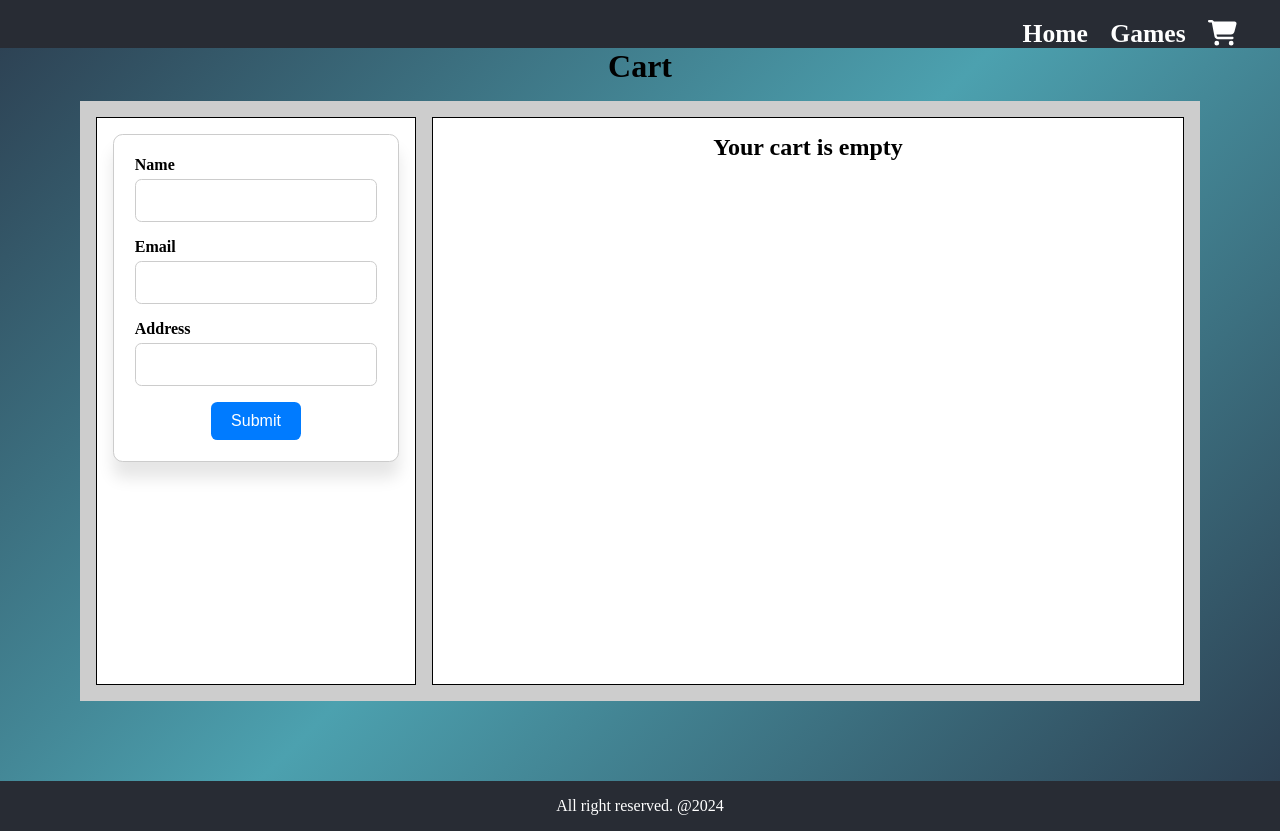
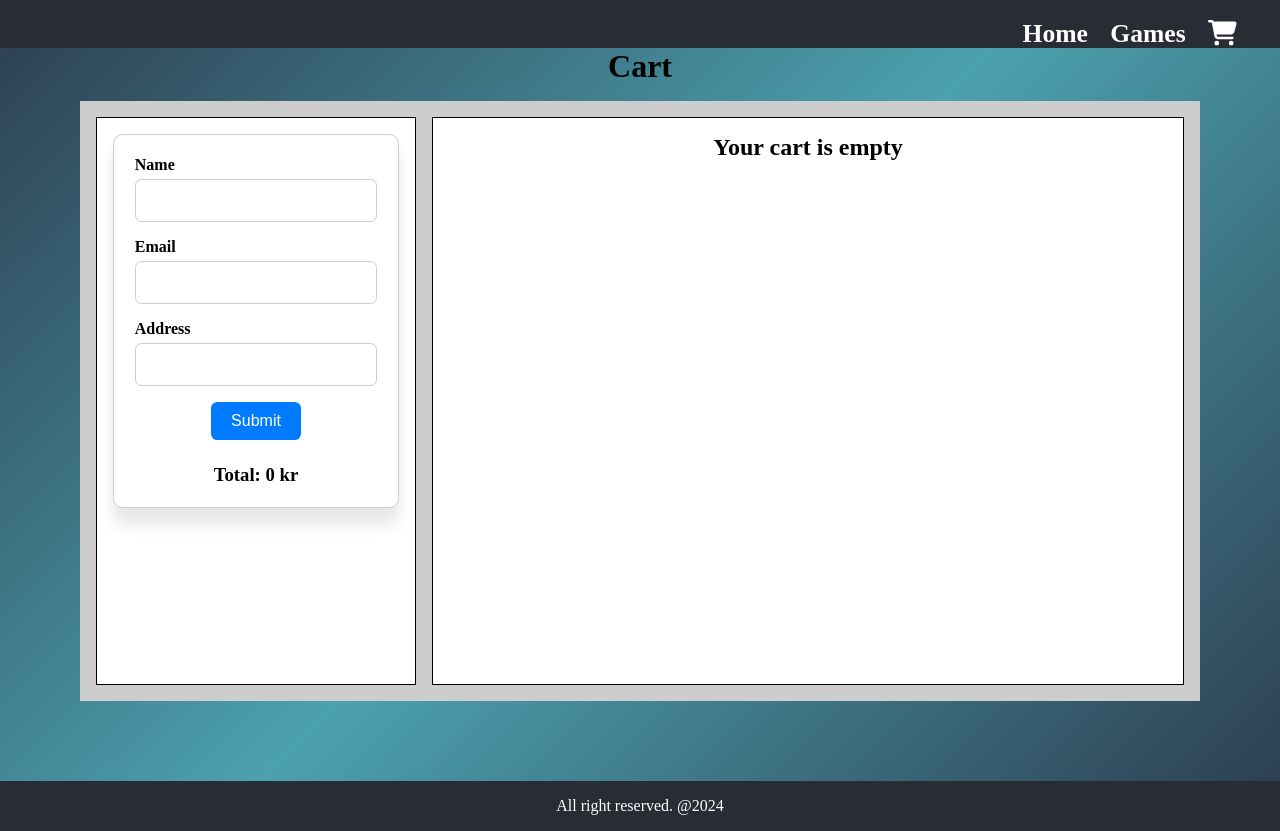
Before and after one commit to Owale128/Webshop-React, a React app: page /cart in a window 1280 px wide. Built offline with nearby package versions, Linux system fonts and the light colour scheme; the HTML template or start-up script is replaced by a standard one.

Commit message:
Added quantity for the price in cart

```diff
--- a/src/components/CartForm.tsx
+++ b/src/components/CartForm.tsx
@@ -7,9 +7,10 @@ import '../sass/cart.scss'
 interface ICartForm {
     cart: Game[];
     clearCart: () => void;
+    totalPrice: number;
 }
 
-export const CartForm = ({cart, clearCart}: ICartForm) => {
+export const CartForm = ({cart, clearCart, totalPrice}: ICartForm) => {
     const[inputValue, setInputValue] = useState<Form>({
         name: '',
         email: '',
@@ -30,7 +31,7 @@ export const CartForm = ({cart, clearCart}: ICartForm) => {
     }
 
     const handleSubmit = (e: FormEvent) =>{
-        e.preventDefault
+        e.preventDefault()
 
         if(cart.length === 0){
             alert('There must be at least one product in the cart to complete the purchase!')
@@ -75,6 +76,9 @@ export const CartForm = ({cart, clearCart}: ICartForm) => {
             <div className="buttonContainer">
             <button>Submit</button>
             </div>
+            <div className="total">
+                <h3>Total: {totalPrice} kr</h3>
+            </div>
         </form>
         </>
     )
--- a/src/components/CartList.tsx
+++ b/src/components/CartList.tsx
@@ -4,17 +4,22 @@ import '../sass/cart.scss';
 interface ICartList {
     cart: Game
     removeFromCart: (id: number) => void;
+    addToCart: (game: Game) => void;
 }
 
-export const CartList = ({cart, removeFromCart}: ICartList) => {
+export const CartList = ({cart, removeFromCart, addToCart}: ICartList) => {
 
     return(
 
             <div className="gameContainer">
                 <h4>{cart.name}</h4>
                 <img src={cart.imageUrl} alt={cart.name} />
-                <p>{cart.price}Kr</p>
-                <button onClick={() => removeFromCart(cart.id)}>Remove</button>
+                <p>{cart.price} Kr</p>
+                <div className="quantityContainer">
+                <button onClick={() => removeFromCart(cart.id)}>-</button>
+                <span>{cart.quantity}</span>
+                <button onClick={() => addToCart(cart)}>+</button>
+                </div>
             </div>
 
     )
--- a/src/components/Carts.tsx
+++ b/src/components/Carts.tsx
@@ -6,15 +6,17 @@ interface ICart {
     cart: Game[];
     removeFromCart: (id: number) => void;
     clearCart: () => void;
+    addToCart: (game: Game) => void;
+    totalPrice: number;
 }
 
-export const Carts = ({cart, removeFromCart, clearCart}: ICart) => {
+export const Carts = ({cart, removeFromCart, clearCart, addToCart, totalPrice}: ICart) => {
 
 
     return(
         <div className="cartsContainer">
         <div className="cartFormContainer">
-        <CartForm cart={cart} clearCart={clearCart} />
+        <CartForm cart={cart} clearCart={clearCart} totalPrice={totalPrice} />
         </div>
         <div className="gamesContainer">
         {cart.length === 0 ?  (
@@ -25,6 +27,7 @@ export const Carts = ({cart, removeFromCart, clearCart}: ICart) => {
                 key={c.id}
                 cart={c}
                 removeFromCart={removeFromCart}
+                addToCart={addToCart}
                 />
             ))
         )}
--- a/src/models/Game.ts
+++ b/src/models/Game.ts
@@ -4,7 +4,9 @@ export class Game {
         public name: string,
         public price: number,
         public imageUrl: string,
-        public description: string){
+        public description: string,
+        public quantity: number
+    ){
         this.id = Date.now()
     }
 }
--- a/src/pages/CartPage.tsx
+++ b/src/pages/CartPage.tsx
@@ -6,16 +6,24 @@ interface ICart {
     cart: Game[]
     removeFromCart: (id:number) => void;
     clearCart: () => void;
+    addToCart: (game: Game) => void;
+    totalPrice: number;
 }
 
 export const Cart = () => {
-    const { cart, removeFromCart, clearCart} = useOutletContext<ICart>()
+    const { cart, removeFromCart, clearCart, addToCart, totalPrice} = useOutletContext<ICart>()
 
     return(
         <>
         <h1>Cart</h1>
+        <Carts cart={cart}
+         removeFromCart={removeFromCart}
+          clearCart={clearCart}
+          addToCart={addToCart}
+          totalPrice={totalPrice}
+          />
 
-        <Carts cart={cart} removeFromCart={removeFromCart} clearCart={clearCart}/>
+
         </>
     )
 }
--- a/src/pages/Layout.tsx
+++ b/src/pages/Layout.tsx
@@ -10,13 +10,34 @@ import { faShoppingCart } from '@fortawesome/free-solid-svg-icons'
 export const Layout = () => {
 
     const[cart, setCart] = useState<Game[]>([])
+    const [totalPrice, setTotalPrice] = useState(0);
 
     const addToCart = (game: Game) => {
-        setCart([...cart, game])
+        const existingGame = cart.find(item => item.id === game.id);
+        if(existingGame) {
+            setCart(cart.map(item => item.id === game.id ?
+                {...item, quantity: item.quantity + 1}
+                : item
+            ));
+            setTotalPrice(totalPrice + game.price)
+        } else {
+            setCart([...cart, {...game, quantity: 1}])
+            setTotalPrice(totalPrice + game.price)
+        }
     }
 
     const removeFromCart = (id: number) => {
-        setCart(cart.filter((game) => game.id !== id))
+        const existingGame = cart.find(item => item.id === id);
+        if(existingGame && existingGame.quantity > 1){
+            setCart(cart.map(item => item.id === id ?
+                {...item, quantity: item.quantity - 1}
+                : item
+            ));
+            setTotalPrice(totalPrice - existingGame.price)
+        } else if (existingGame){
+            setCart(cart.filter((game) => game.id !== id))
+            setTotalPrice(totalPrice - existingGame.price)
+        }
     }
 
     const clearCart = () => {
@@ -44,7 +65,7 @@ export const Layout = () => {
             </nav>
         </header>
         <main>
-            <Outlet context={{cart, addToCart, removeFromCart, clearCart}}/>
+            <Outlet context={{cart, addToCart, removeFromCart, clearCart, totalPrice}}/>
         </main>
              <footer>
                 All right reserved. @2024
--- a/src/sass/Home.scss
+++ b/src/sass/Home.scss
@@ -2,8 +2,8 @@
 
 .homeContainer {
     display: flex;
+    align-items: center;
     flex-direction: column;
-    align-items: center;
     animation: fadeIn 0.6s ease;
 
     h1 {
@@ -14,8 +14,8 @@
     button{
         padding: 0.3rem;
         cursor: pointer;
+        margin: 2.5rem 0;
         font-size: 1.4rem;
-        margin: 2.5rem 0;
         border-radius: 1rem;
         background: linear-gradient(to right, #F9E79F, #FFD700, #B8860B);
     }
--- a/src/sass/cart.scss
+++ b/src/sass/cart.scss
@@ -1,8 +1,8 @@
 .cartsContainer {
+    height: 75vh;
+    width: 70rem;
     display: flex;
     padding: 1rem;
-    width: 70rem;
-    height: 75vh;
     margin: 1rem 0 -1rem 0;
     background-color: rgb(205, 205, 205);
 
@@ -17,7 +17,6 @@
     align-items: flex-start;
     background-color: #fff;
     border: 0.01rem solid black;
-}
 
     .cartForm {
     width: 100%;
@@ -66,6 +65,11 @@
             }
         }
     }
+        .total {
+            margin-top: 1.5rem;
+            text-align: center;
+        }
+}
 }
 
 .gamesContainer {
@@ -83,9 +87,6 @@
     display: flex;
     margin: 0.5rem;
     height: 13.5rem;
-    // padding: 0.5rem;
-
-    position: relative;
     text-align: center;
     align-items: center;
     border-radius: 0.6rem;
@@ -104,19 +105,27 @@
         margin-bottom: 0.5rem;
     }
 
+        .quantityContainer {
+            gap: 1rem;
+            display: flex;
+
             button {
-        bottom: 0;
-        border: none;
-        color: #fff;
+                color: black;
                 cursor: pointer;
-        padding: 0.2rem;
+                width: 0.9rem;
                 font-size: 0.8rem;
-        position: absolute;
+                font-weight: bold;
                 margin-bottom: 0.2rem;
-        border-radius: 0.4rem;
-        background-color: #ff4d4d;
+                border-radius: 0.2rem;
+                background-color:white;
                 &:hover {
-            background-color: #cc0000;
+                    color: white;
+                    background-color: black;
+                }
+            }
+            span {
+                font-size: 1.2rem;
+                font-weight: bold;
             }
         }
 }
--- a/src/sass/main.scss
+++ b/src/sass/main.scss
@@ -1,8 +1,8 @@
 @import 'keyframes';
 
 * {
+    margin: 0;
     padding: 0;
-    margin: 0;
     box-sizing: border-box;
 }
 
@@ -46,17 +46,17 @@ nav{
             }
         }
         .cartBadge {
-            position: absolute;
             top: 0.6rem;
             right: 2.7rem;
+            color: white;
+            font-size: 0.8rem;
+            border-radius: 50%;
+            position: absolute;
+            padding: 0.2rem 0.5rem;
             background-color: green;
-            color: white;
-            border-radius: 50%;
-            padding: 0.2rem 0.5rem;
-            font-size: 0.8rem;
             &:hover {
+                color: green;
                 background-color: white;
-                color: green;
             }
         }
     }
@@ -64,15 +64,15 @@ nav{
 main {
     flex: 1;
     display: flex;
+    align-items: center;
     flex-direction: column;
-    align-items: center;
 }
 
 footer {
-    margin-top: 6rem;
     width: 100%;
     padding: 1rem;
     color: white;
+    margin-top: 6rem;
     text-align: center;
     background-color: #282c34;
 }
```
Lines whose indentation alone changed are shown as unchanged.
